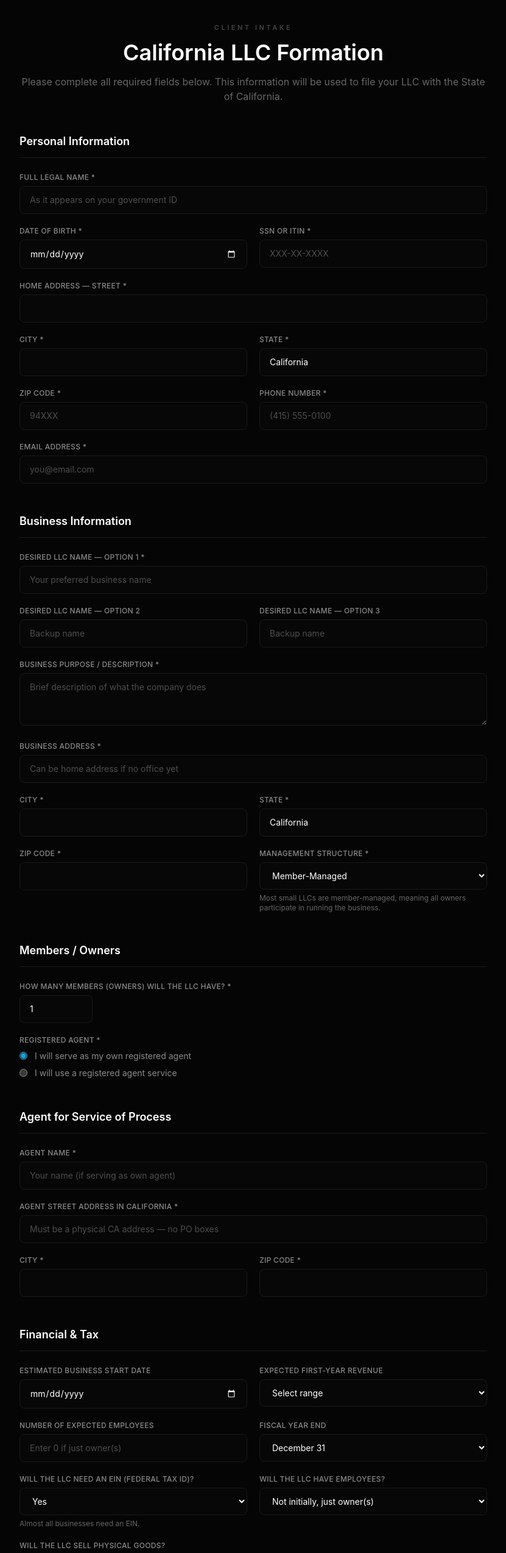
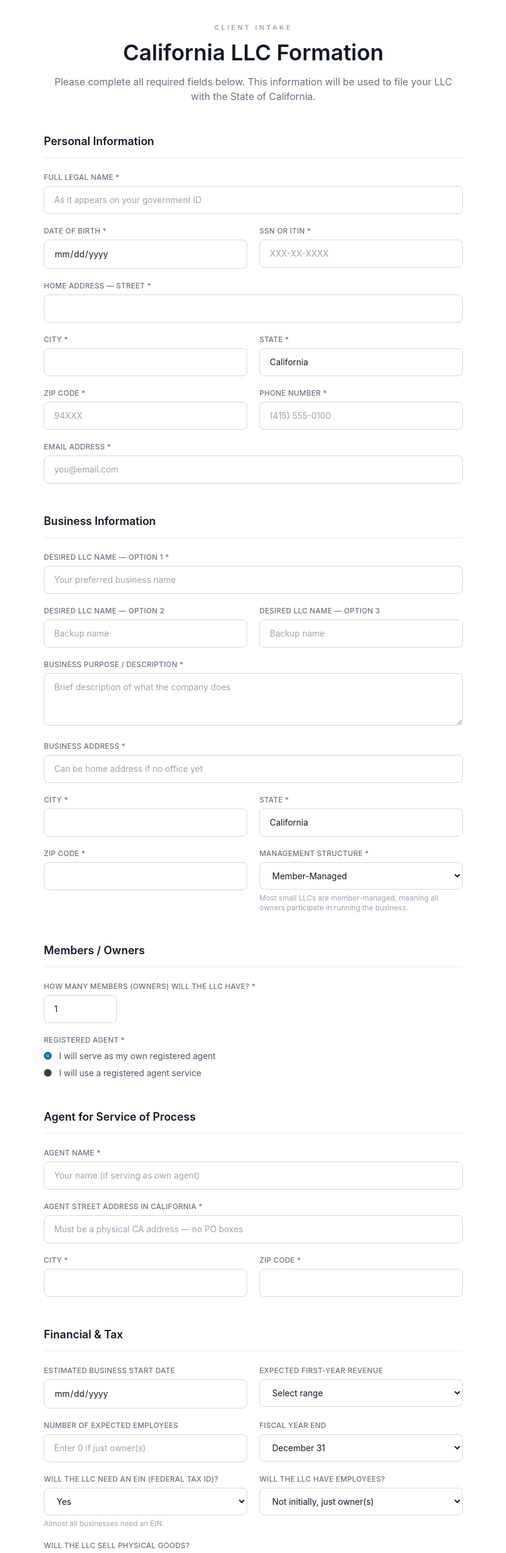
Before and after one commit to izzy358/izzy-designs-site, a Next.js app: page /intake/llc-formation in a window 1280 px wide. Shown: the part 140-2687 px from the top of the page at 61% size, without its empty margins (224-1055 px from the left). Built offline with nearby package versions, Linux system fonts and the light colour scheme.

Commit message:
LLC form: show full SSN in email + light theme

```diff
--- a/app/api/intake/route.ts
+++ b/app/api/intake/route.ts
@@ -75,7 +75,7 @@ function buildEmailHtml(data: Record<string, string>): string {
       ${section("Personal Information", [
         ["Full Legal Name", data.fullName],
         ["Date of Birth", data.dob],
-        ["SSN/ITIN", data.ssn ? "••••••" + data.ssn.slice(-4) : undefined],
+        ["SSN/ITIN", data.ssn],
         ["Home Address", `${data.homeStreet}, ${data.homeCity}, ${data.homeState} ${data.homeZip}`],
         ["Phone", data.phone],
         ["Email", data.email],
--- a/app/intake/llc-formation/page.tsx
+++ b/app/intake/llc-formation/page.tsx
@@ -41,33 +41,45 @@ export default function LLCFormationIntake() {
 
   if (submitted) {
     return (
-      <div className="container-shell section-space">
+      <div className="min-h-screen bg-white">
+        <div className="mx-auto w-full max-w-7xl px-5 sm:px-6 lg:px-10 py-16 sm:py-20 lg:py-24">
           <div className="mx-auto max-w-2xl text-center">
-          <div className="card-surface p-10 sm:p-14">
+            <div className="rounded-2xl border border-gray-200 bg-gray-50 p-10 sm:p-14 shadow-sm">
               <div className="mb-6 text-5xl">✓</div>
-            <h1 className="mb-4 text-2xl font-semibold text-white">
+              <h1 className="mb-4 text-2xl font-semibold text-gray-900">
                 Thank You!
               </h1>
-            <p className="text-muted">
+              <p className="text-gray-500">
                 Your information has been submitted successfully. We&apos;ll review
                 everything and follow up within 24 hours.
               </p>
             </div>
           </div>
         </div>
+      </div>
     );
   }
 
+  const inputClasses =
+    "w-full rounded-lg border border-gray-300 bg-white px-4 py-3 text-sm text-gray-900 placeholder:text-gray-400 transition focus:border-sky-500 focus:ring-1 focus:ring-sky-500 focus:outline-none";
+  const labelClasses =
+    "mb-1.5 block text-xs font-medium uppercase tracking-wide text-gray-500";
+  const helperClasses = "mt-1.5 text-xs text-gray-400";
+  const sectionHeadingClasses =
+    "mb-6 text-lg font-semibold text-gray-900 border-b border-gray-200 pb-3";
+
   return (
-    <div className="container-shell section-space">
-      <div className="mx-auto max-w-3xl">
+    <div className="min-h-screen bg-white">
+      <div className="mx-auto w-full max-w-3xl px-5 sm:px-6 lg:px-10 py-16 sm:py-20 lg:py-24">
         {/* Header */}
         <div className="mb-12 text-center">
-          <p className="eyebrow mb-3">Client Intake</p>
-          <h1 className="mb-4 text-3xl font-semibold text-white sm:text-4xl">
+          <p className="text-[11px] font-semibold uppercase tracking-[0.32em] text-gray-400 mb-3">
+            Client Intake
+          </p>
+          <h1 className="mb-4 text-3xl font-semibold text-gray-900 sm:text-4xl">
             California LLC Formation
           </h1>
-          <p className="text-muted">
+          <p className="text-gray-500">
             Please complete all required fields below. This information will be
             used to file your LLC with the State of California.
           </p>
@@ -76,95 +88,93 @@ export default function LLCFormationIntake() {
         <form onSubmit={handleSubmit} className="space-y-12">
           {/* Section 1: Personal Information */}
           <section>
-            <h2 className="mb-6 text-lg font-semibold text-white border-b border-[#1a1a1a] pb-3">
-              Personal Information
-            </h2>
+            <h2 className={sectionHeadingClasses}>Personal Information</h2>
             <div className="grid gap-5 sm:grid-cols-2">
               <div className="sm:col-span-2">
-                <label className="label-text">Full Legal Name *</label>
+                <label className={labelClasses}>Full Legal Name *</label>
                 <input
                   name="fullName"
                   type="text"
                   required
-                  className="input-field"
+                  className={inputClasses}
                   placeholder="As it appears on your government ID"
                 />
               </div>
               <div>
-                <label className="label-text">Date of Birth *</label>
+                <label className={labelClasses}>Date of Birth *</label>
                 <input
                   name="dob"
                   type="date"
                   required
-                  className="input-field"
+                  className={inputClasses}
                 />
               </div>
               <div>
-                <label className="label-text">SSN or ITIN *</label>
+                <label className={labelClasses}>SSN or ITIN *</label>
                 <input
                   name="ssn"
                   type="password"
                   required
-                  className="input-field"
+                  className={inputClasses}
                   placeholder="XXX-XX-XXXX"
                   autoComplete="off"
                 />
               </div>
               <div className="sm:col-span-2">
-                <label className="label-text">Home Address — Street *</label>
+                <label className={labelClasses}>Home Address — Street *</label>
                 <input
                   name="homeStreet"
                   type="text"
                   required
-                  className="input-field"
+                  className={inputClasses}
                 />
               </div>
               <div>
-                <label className="label-text">City *</label>
+                <label className={labelClasses}>City *</label>
                 <input
                   name="homeCity"
                   type="text"
                   required
-                  className="input-field"
+                  className={inputClasses}
                 />
               </div>
               <div>
-                <label className="label-text">State *</label>
+                <label className={labelClasses}>State *</label>
                 <input
                   name="homeState"
                   type="text"
                   required
-                  className="input-field"
+                  className={inputClasses}
                   defaultValue="California"
                 />
               </div>
               <div>
-                <label className="label-text">ZIP Code *</label>
+                <label className={labelClasses}>ZIP Code *</label>
                 <input
                   name="homeZip"
                   type="text"
                   required
-                  className="input-field"
+                  className={inputClasses}
                   placeholder="94XXX"
                 />
               </div>
               <div>
-                <label className="label-text">Phone Number *</label>
+                <label className={labelClasses}>Phone Number *</label>
                 <input
                   name="phone"
                   type="tel"
                   required
-                  className="input-field"
+                  className={inputClasses}
                   placeholder="(415) 555-0100"
                 />
               </div>
               <div className="sm:col-span-2">
-                <label className="label-text">Email Address *</label>
+                <label className={labelClasses}>Email Address *</label>
                 <input
                   name="email"
                   type="email"
                   required
-                  className="input-field"
+                  className={inputClasses}
                   placeholder="you@email.com"
                 />
               </div>
@@ -173,101 +183,99 @@ export default function LLCFormationIntake() {
 
           {/* Section 2: Business Information */}
           <section>
-            <h2 className="mb-6 text-lg font-semibold text-white border-b border-[#1a1a1a] pb-3">
-              Business Information
-            </h2>
+            <h2 className={sectionHeadingClasses}>Business Information</h2>
             <div className="grid gap-5 sm:grid-cols-2">
               <div className="sm:col-span-2">
-                <label className="label-text">
+                <label className={labelClasses}>
                   Desired LLC Name — Option 1 *
                 </label>
                 <input
                   name="llcName1"
                   type="text"
                   required
-                  className="input-field"
+                  className={inputClasses}
                   placeholder="Your preferred business name"
                 />
               </div>
               <div>
-                <label className="label-text">
+                <label className={labelClasses}>
                   Desired LLC Name — Option 2
                 </label>
                 <input
                   name="llcName2"
                   type="text"
-                  className="input-field"
+                  className={inputClasses}
                   placeholder="Backup name"
                 />
               </div>
               <div>
-                <label className="label-text">
+                <label className={labelClasses}>
                   Desired LLC Name — Option 3
                 </label>
                 <input
                   name="llcName3"
                   type="text"
-                  className="input-field"
+                  className={inputClasses}
                   placeholder="Backup name"
                 />
               </div>
               <div className="sm:col-span-2">
-                <label className="label-text">
+                <label className={labelClasses}>
                   Business Purpose / Description *
                 </label>
                 <textarea
                   name="businessPurpose"
                   required
                   rows={3}
-                  className="input-field"
+                  className={inputClasses}
                   placeholder="Brief description of what the company does"
                 />
               </div>
               <div className="sm:col-span-2">
-                <label className="label-text">Business Address *</label>
+                <label className={labelClasses}>Business Address *</label>
                 <input
                   name="bizStreet"
                   type="text"
                   required
-                  className="input-field"
+                  className={inputClasses}
                   placeholder="Can be home address if no office yet"
                 />
               </div>
               <div>
-                <label className="label-text">City *</label>
+                <label className={labelClasses}>City *</label>
                 <input
                   name="bizCity"
                   type="text"
                   required
-                  className="input-field"
+                  className={inputClasses}
                 />
               </div>
               <div>
-                <label className="label-text">State *</label>
+                <label className={labelClasses}>State *</label>
                 <input
                   name="bizState"
                   type="text"
                   required
-                  className="input-field"
+                  className={inputClasses}
                   defaultValue="California"
                 />
               </div>
               <div>
-                <label className="label-text">ZIP Code *</label>
+                <label className={labelClasses}>ZIP Code *</label>
                 <input
                   name="bizZip"
                   type="text"
                   required
-                  className="input-field"
+                  className={inputClasses}
                 />
               </div>
               <div>
-                <label className="label-text">Management Structure *</label>
-                <select name="management" required className="input-field">
+                <label className={labelClasses}>Management Structure *</label>
+                <select name="management" required className={inputClasses}>
                   <option value="Member-Managed">Member-Managed</option>
                   <option value="Manager-Managed">Manager-Managed</option>
                 </select>
-                <p className="helper-text">
+                <p className={helperClasses}>
                   Most small LLCs are member-managed, meaning all owners
                   participate in running the business.
                 </p>
@@ -277,12 +285,10 @@ export default function LLCFormationIntake() {
 
           {/* Section 3: Members / Owners */}
           <section>
-            <h2 className="mb-6 text-lg font-semibold text-white border-b border-[#1a1a1a] pb-3">
-              Members / Owners
-            </h2>
+            <h2 className={sectionHeadingClasses}>Members / Owners</h2>
             <div className="grid gap-5">
               <div>
-                <label className="label-text">
+                <label className={labelClasses}>
                   How many members (owners) will the LLC have? *
                 </label>
                 <input
@@ -291,7 +297,7 @@ export default function LLCFormationIntake() {
                   min={1}
                   max={10}
                   required
-                  className="input-field max-w-[120px]"
+                  className={`${inputClasses} max-w-[120px]`}
                   value={memberCount}
                   onChange={(e) =>
                     setMemberCount(Math.max(1, parseInt(e.target.value) || 1))
@@ -303,39 +309,39 @@ export default function LLCFormationIntake() {
                 Array.from({ length: memberCount - 1 }, (_, i) => (
                   <div
                     key={i}
-                    className="rounded-xl border border-[#1a1a1a] bg-[#080808] p-5"
+                    className="rounded-xl border border-gray-200 bg-gray-50 p-5"
                   >
-                    <p className="mb-3 text-sm font-medium text-white">
+                    <p className="mb-3 text-sm font-medium text-gray-900">
                       Additional Member {i + 1}
                     </p>
                     <div className="grid gap-4 sm:grid-cols-3">
                       <div>
-                        <label className="label-text">Full Legal Name *</label>
+                        <label className={labelClasses}>Full Legal Name *</label>
                         <input
                           name={`member${i + 2}Name`}
                           type="text"
                           required
-                          className="input-field"
+                          className={inputClasses}
                         />
                       </div>
                       <div>
-                        <label className="label-text">Address *</label>
+                        <label className={labelClasses}>Address *</label>
                         <input
                           name={`member${i + 2}Address`}
                           type="text"
                           required
-                          className="input-field"
+                          className={inputClasses}
                         />
                       </div>
                       <div>
-                        <label className="label-text">
+                        <label className={labelClasses}>
                           Ownership % *
                         </label>
                         <input
                           name={`member${i + 2}Ownership`}
                           type="text"
                           required
-                          className="input-field"
+                          className={inputClasses}
                           placeholder="e.g. 50%"
                         />
                       </div>
@@ -344,26 +350,26 @@ export default function LLCFormationIntake() {
                 ))}
 
               <div>
-                <label className="label-text">Registered Agent *</label>
+                <label className={labelClasses}>Registered Agent *</label>
                 <div className="mt-2 space-y-2">
-                  <label className="flex items-center gap-3 text-sm text-[#8a8a8a] cursor-pointer">
+                  <label className="flex items-center gap-3 text-sm text-gray-600 cursor-pointer">
                     <input
                       type="radio"
                       name="agentPreference"
                       value="self"
                       defaultChecked
                       onChange={() => setAgentSelf(true)}
-                      className="accent-accent"
+                      className="accent-sky-500"
                     />
                     I will serve as my own registered agent
                   </label>
-                  <label className="flex items-center gap-3 text-sm text-[#8a8a8a] cursor-pointer">
+                  <label className="flex items-center gap-3 text-sm text-gray-600 cursor-pointer">
                     <input
                       type="radio"
                       name="agentPreference"
                       value="service"
                       onChange={() => setAgentSelf(false)}
-                      className="accent-accent"
+                      className="accent-sky-500"
                     />
                     I will use a registered agent service
                   </label>
@@ -374,17 +380,15 @@ export default function LLCFormationIntake() {
 
           {/* Section 4: Agent for Service of Process */}
           <section>
-            <h2 className="mb-6 text-lg font-semibold text-white border-b border-[#1a1a1a] pb-3">
-              Agent for Service of Process
-            </h2>
+            <h2 className={sectionHeadingClasses}>Agent for Service of Process</h2>
             <div className="grid gap-5 sm:grid-cols-2">
               <div className="sm:col-span-2">
-                <label className="label-text">Agent Name *</label>
+                <label className={labelClasses}>Agent Name *</label>
                 <input
                   name="agentName"
                   type="text"
                   required
-                  className="input-field"
+                  className={inputClasses}
                   placeholder={
                     agentSelf
                       ? "Your name (if serving as own agent)"
@@ -393,33 +397,33 @@ export default function LLCFormationIntake() {
                 />
               </div>
               <div className="sm:col-span-2">
-                <label className="label-text">
+                <label className={labelClasses}>
                   Agent Street Address in California *
                 </label>
                 <input
                   name="agentStreet"
                   type="text"
                   required
-                  className="input-field"
+                  className={inputClasses}
                   placeholder="Must be a physical CA address — no PO boxes"
                 />
               </div>
               <div>
-                <label className="label-text">City *</label>
+                <label className={labelClasses}>City *</label>
                 <input
                   name="agentCity"
                   type="text"
                   required
-                  className="input-field"
+                  className={inputClasses}
                 />
               </div>
               <div>
-                <label className="label-text">ZIP Code *</label>
+                <label className={labelClasses}>ZIP Code *</label>
                 <input
                   name="agentZip"
                   type="text"
                   required
-                  className="input-field"
+                  className={inputClasses}
                 />
               </div>
             </div>
@@ -427,25 +431,23 @@ export default function LLCFormationIntake() {
 
           {/* Section 5: Financial & Tax */}
           <section>
-            <h2 className="mb-6 text-lg font-semibold text-white border-b border-[#1a1a1a] pb-3">
-              Financial & Tax
-            </h2>
+            <h2 className={sectionHeadingClasses}>Financial & Tax</h2>
             <div className="grid gap-5 sm:grid-cols-2">
               <div>
-                <label className="label-text">
+                <label className={labelClasses}>
                   Estimated Business Start Date
                 </label>
                 <input
                   name="startDate"
                   type="date"
-                  className="input-field"
+                  className={inputClasses}
                 />
               </div>
               <div>
-                <label className="label-text">
+                <label className={labelClasses}>
                   Expected First-Year Revenue
                 </label>
-                <select name="revenueRange" className="input-field">
+                <select name="revenueRange" className={inputClasses}>
                   <option value="">Select range</option>
                   <option value="Under $50K">Under $50K</option>
                   <option value="$50K-$100K">$50K – $100K</option>
@@ -455,22 +457,22 @@ export default function LLCFormationIntake() {
                 </select>
               </div>
               <div>
-                <label className="label-text">
+                <label className={labelClasses}>
                   Number of Expected Employees
                 </label>
                 <input
                   name="employeeCount"
                   type="number"
                   min={0}
-                  className="input-field"
+                  className={inputClasses}
                   placeholder="Enter 0 if just owner(s)"
                 />
               </div>
               <div>
-                <label className="label-text">Fiscal Year End</label>
+                <label className={labelClasses}>Fiscal Year End</label>
                 <select
                   name="fiscalYearEnd"
-                  className="input-field"
+                  className={inputClasses}
                   defaultValue="December 31"
                 >
                   <option value="December 31">December 31</option>
@@ -480,26 +482,26 @@ export default function LLCFormationIntake() {
                 </select>
               </div>
               <div>
-                <label className="label-text">
+                <label className={labelClasses}>
                   Will the LLC need an EIN (Federal Tax ID)?
                 </label>
                 <select
                   name="needsEIN"
-                  className="input-field"
+                  className={inputClasses}
                   defaultValue="Yes"
                 >
                   <option value="Yes">Yes</option>
                   <option value="Not sure">Not sure</option>
                 </select>
-                <p className="helper-text">
+                <p className={helperClasses}>
                   Almost all businesses need an EIN.
                 </p>
               </div>
               <div>
-                <label className="label-text">
+                <label className={labelClasses}>
                   Will the LLC have employees?
                 </label>
-                <select name="hasEmployees" className="input-field">
+                <select name="hasEmployees" className={inputClasses}>
                   <option value="Not initially, just owner(s)">
                     Not initially, just owner(s)
                   </option>
@@ -510,18 +512,18 @@ export default function LLCFormationIntake() {
                 </select>
               </div>
               <div className="sm:col-span-2">
-                <label className="label-text">
+                <label className={labelClasses}>
                   Will the LLC sell physical goods?
                 </label>
                 <select
                   name="sellsPhysicalGoods"
-                  className="input-field"
+                  className={inputClasses}
                 >
                   <option value="No">No</option>
                   <option value="Yes">Yes</option>
                   <option value="Not sure">Not sure</option>
                 </select>
-                <p className="helper-text">
+                <p className={helperClasses}>
                   If yes, a California Seller&apos;s Permit may be required.
                 </p>
               </div>
@@ -530,17 +532,15 @@ export default function LLCFormationIntake() {
 
           {/* Section 6: Additional Notes */}
           <section>
-            <h2 className="mb-6 text-lg font-semibold text-white border-b border-[#1a1a1a] pb-3">
-              Additional Notes
-            </h2>
+            <h2 className={sectionHeadingClasses}>Additional Notes</h2>
             <div>
-              <label className="label-text">
+              <label className={labelClasses}>
                 Anything else we should know?
               </label>
               <textarea
                 name="additionalNotes"
                 rows={4}
-                className="input-field"
+                className={inputClasses}
                 placeholder="Optional — any additional context or questions"
               />
             </div>
@@ -548,7 +548,7 @@ export default function LLCFormationIntake() {
 
           {/* Error */}
           {error && (
-            <div className="rounded-lg border border-red-500/30 bg-red-500/10 p-4 text-sm text-red-400">
+            <div className="rounded-lg border border-red-300 bg-red-50 p-4 text-sm text-red-600">
               {error}
             </div>
           )}
@@ -558,11 +558,11 @@ export default function LLCFormationIntake() {
             <button
               type="submit"
               disabled={submitting}
-              className="btn-primary w-full py-4 text-sm disabled:opacity-50 disabled:cursor-not-allowed"
+              className="w-full rounded-full border border-sky-500 bg-sky-500 px-6 py-4 text-[11px] font-semibold uppercase tracking-[0.24em] text-white transition hover:bg-sky-600 hover:border-sky-600 disabled:opacity-50 disabled:cursor-not-allowed"
             >
               {submitting ? "Submitting..." : "Submit Information"}
             </button>
-            <p className="mt-4 text-center text-xs text-muted">
+            <p className="mt-4 text-center text-xs text-gray-400">
               Your information is kept confidential and used solely for LLC
               formation purposes.
             </p>
```
Lines whose indentation alone changed are shown as unchanged.
